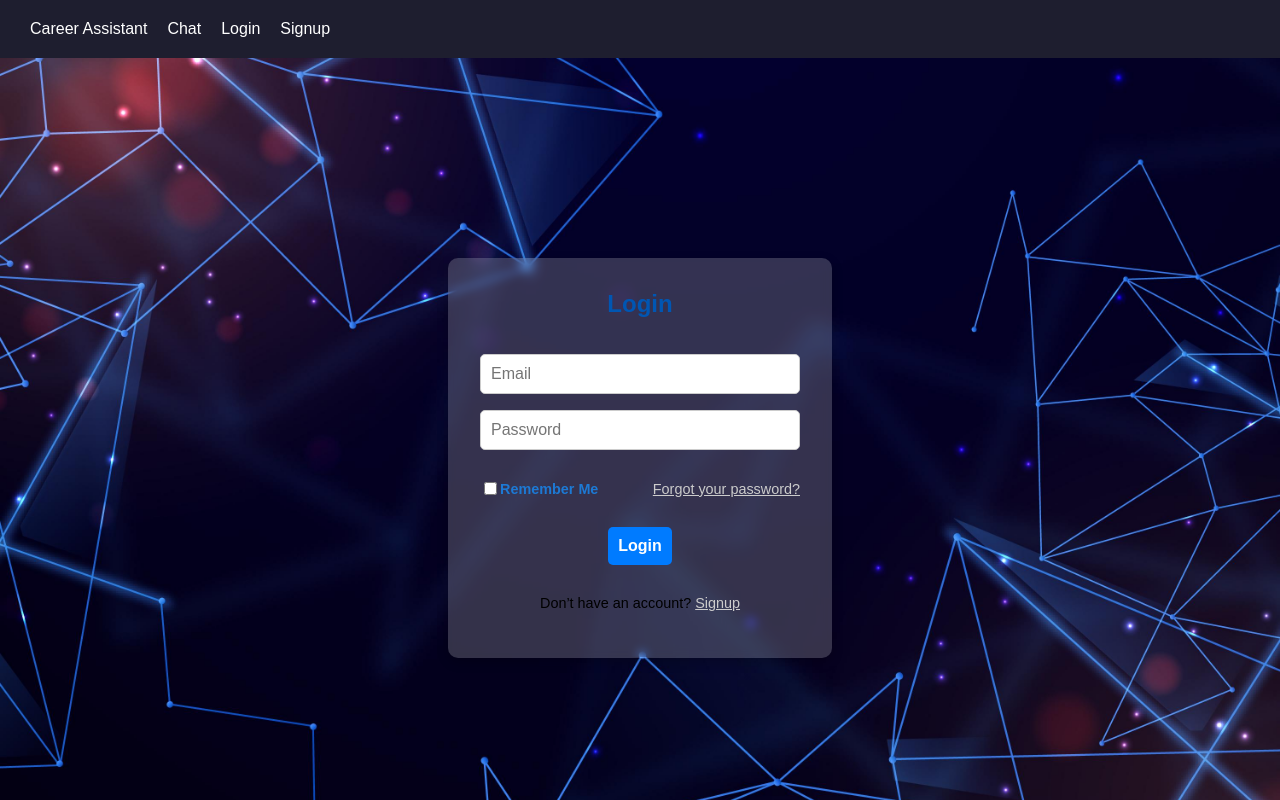
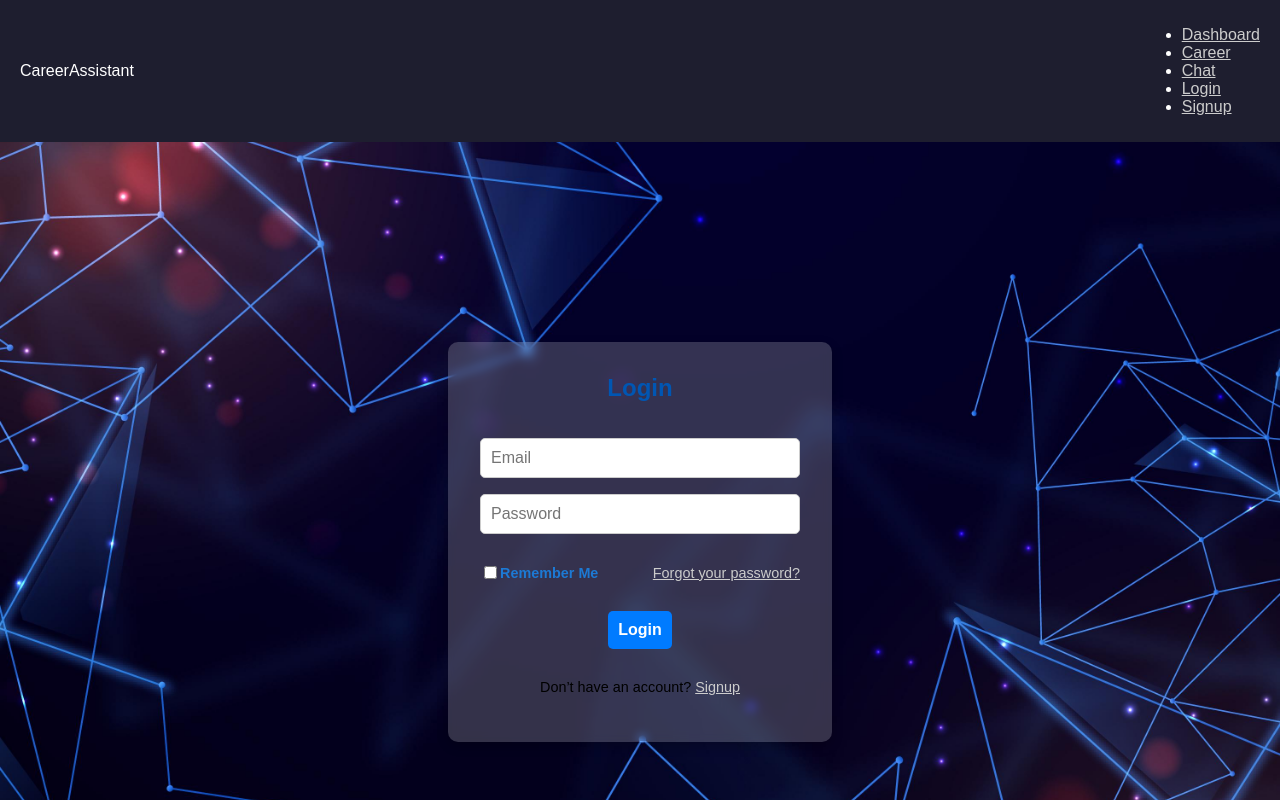
Before and after one commit to yeswanthvuddagiri/frontend, a React (Create React App) app: page /login in a window 1280 px wide. Shown: the top 800 px of the page. Built offline with nearby package versions, Linux system fonts and the light colour scheme; the HTML template or start-up script is replaced by a standard one.

Commit message:
Update App.js

```diff
--- a/src/App.js
+++ b/src/App.js
@@ -42,24 +42,27 @@ function App() {
   return (
     <Router>
       <div className="app-container">
-        <nav className="navbar">
-  <button className="nav-toggle" onClick={() => {
-    const menu = document.querySelector('.nav-menu');
+
+ <div className="navbar">
+  <div className="logo">CareerAssistant</div>
+
+  <div className="menu-icon" onClick={() => {
+    const menu = document.querySelector('.nav-links');
     menu.classList.toggle('show');
   }}>
-    ☰
-  </button>
+    <div></div>
+    <div></div>
+    <div></div>
+  </div>
 
-  <div className="nav-menu">
-    {isAuthenticated && <Link className="nav-link" to="/dashboard">Dashboard</Link>}
-    <Link className="nav-link" to="/Career">Career Assistant</Link>
-    <Link className="nav-link" to="/Chat">Chat</Link>
-    {!isAuthenticated && <Link className="nav-link" to="/login">Login</Link>}
-    {!isAuthenticated && <Link className="nav-link" to="/signup">Signup</Link>}
-  </div>
-</nav>
-
-
+  <ul className="nav-links">
+    <li><a href="/dashboard">Dashboard</a></li>
+    <li><a href="/career">Career</a></li>
+    <li><a href="/chat">Chat</a></li>
+    <li><a href="/login">Login</a></li>
+    <li><a href="/signup">Signup</a></li>
+  </ul>
+</div>
         <Routes>
           <Route
             path="/"
```
